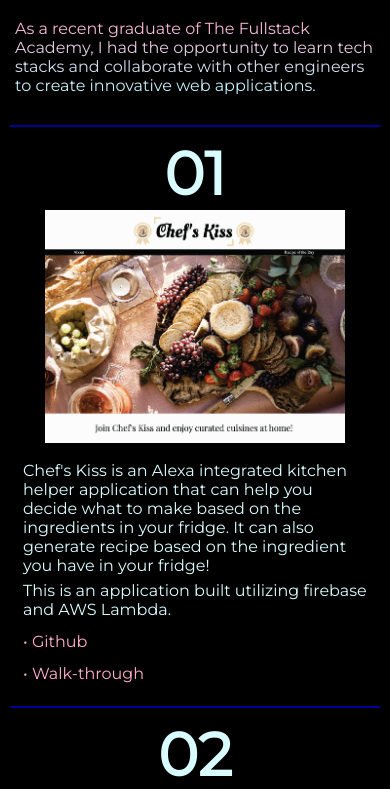
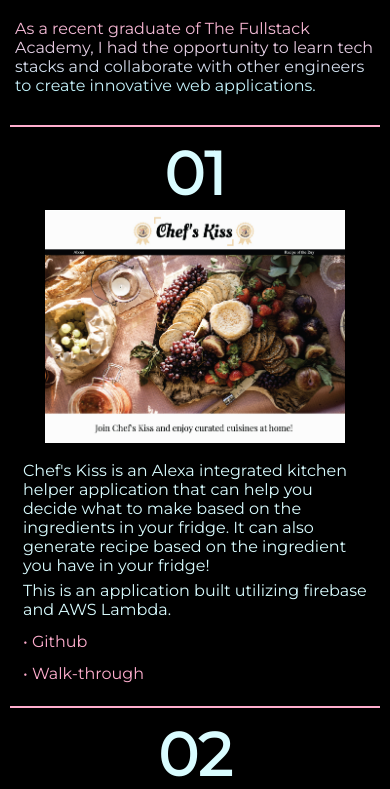
Before and after one commit to marchingkoala/Personal-Website, a React (Vite) app: page / in a window 390 px wide. Shown: the part 980-1769 px from the top of the page. Built offline with nearby package versions, Linux system fonts and the light colour scheme; a web font is replaced by a local one.

Commit message:
minor fix (color issue)

```diff
--- a/src/Portfolio/portfolio.css
+++ b/src/Portfolio/portfolio.css
@@ -82,7 +82,6 @@
     display: flex;
     flex-direction: column;
     padding: 10px;
-    border-top: 2pt solid rgb(0, 0, 152);
     margin: 10px;
     margin-left: 10px;
     margin-right: 10px;
```
